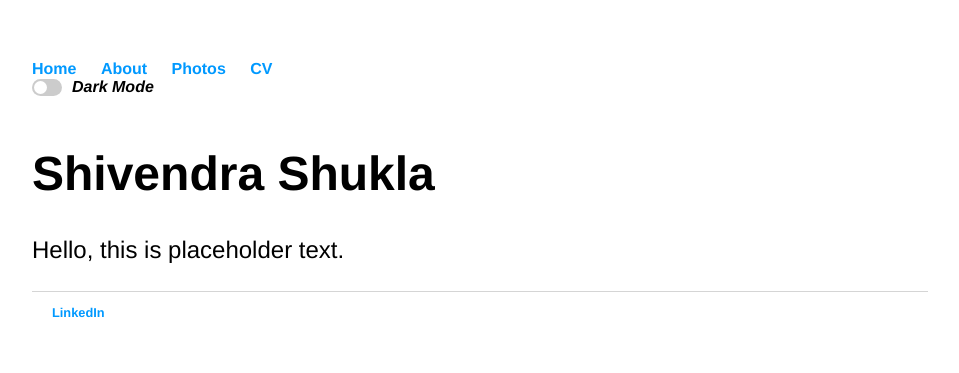
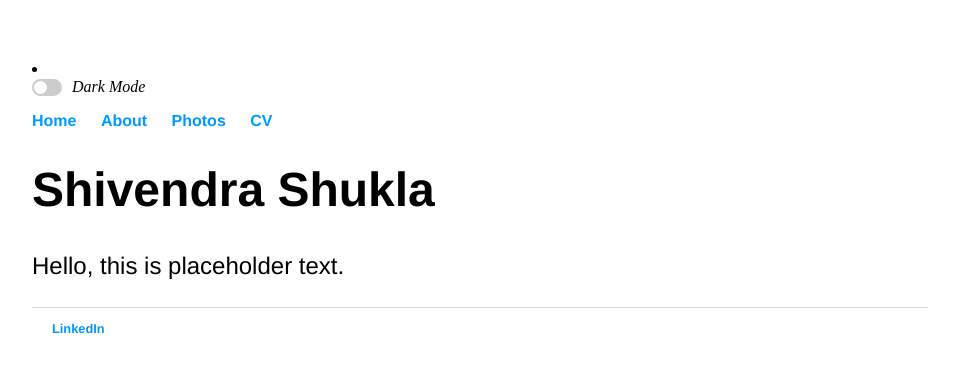
Before and after one commit to thatshivendrashukla/thatshivendrashukla.github.io, a Jekyll site: the page built from index.html, in a window 1280 px wide. Shown: the top 373 px of the page, without its empty margins (160-1119 px from the left). Built offline with Jekyll 4.4.1, drawn with Linux system fonts in a browser that asks for light colours.

Commit message:
Update default.html

```diff
--- a/_layouts/default.html
+++ b/_layouts/default.html
@@ -11,12 +11,12 @@
 		</head>
 		<body>
 			<nav>
+			<li>{% include darkmode.html %}</li>
 	    		<ul>
 	        		<li><a href="/">Home</a></li>
 		        	<li><a href="/about">About</a></li>
 					<li><a href="/photos">Photos</a></li>
 	        		<li><a href="/cv">CV</a></li>
-					<li>{% include darkmode.html %}</li>
 	    		</ul>
 			</nav>
 			<div class="container">
```
